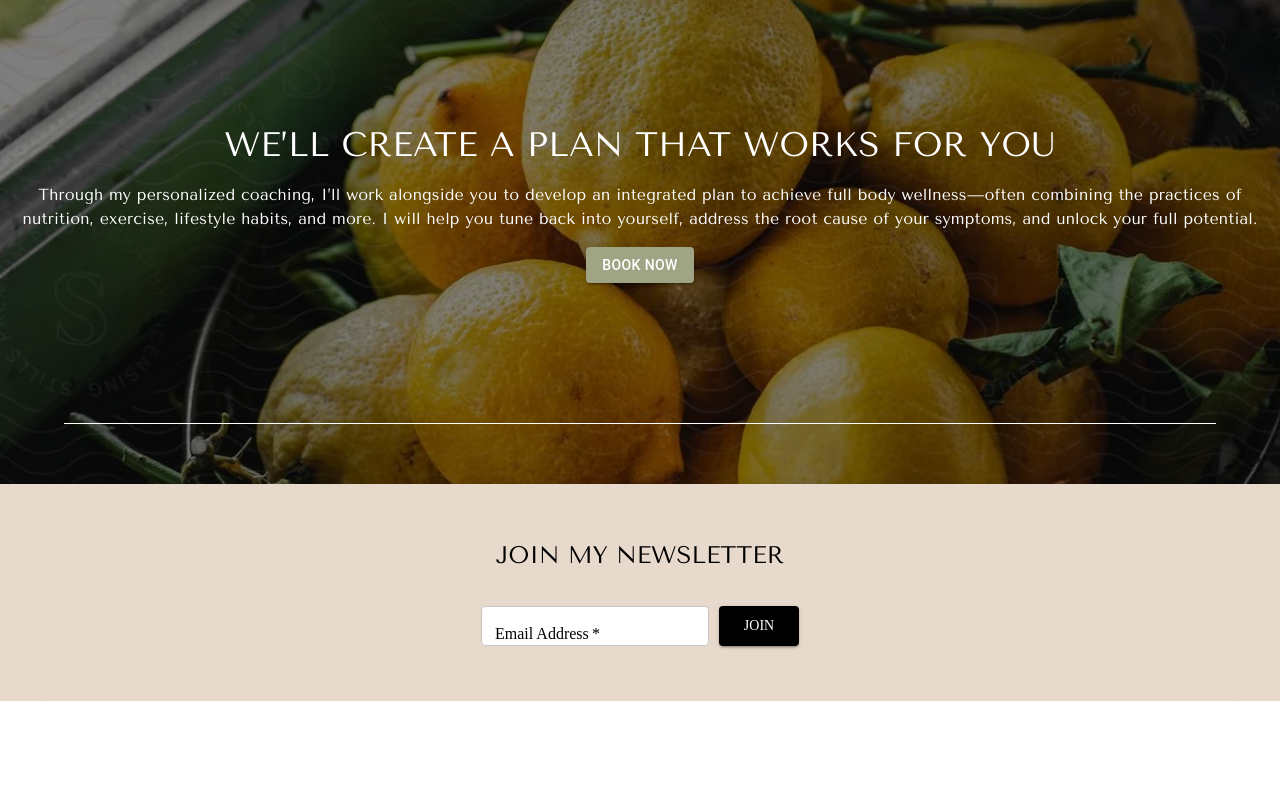
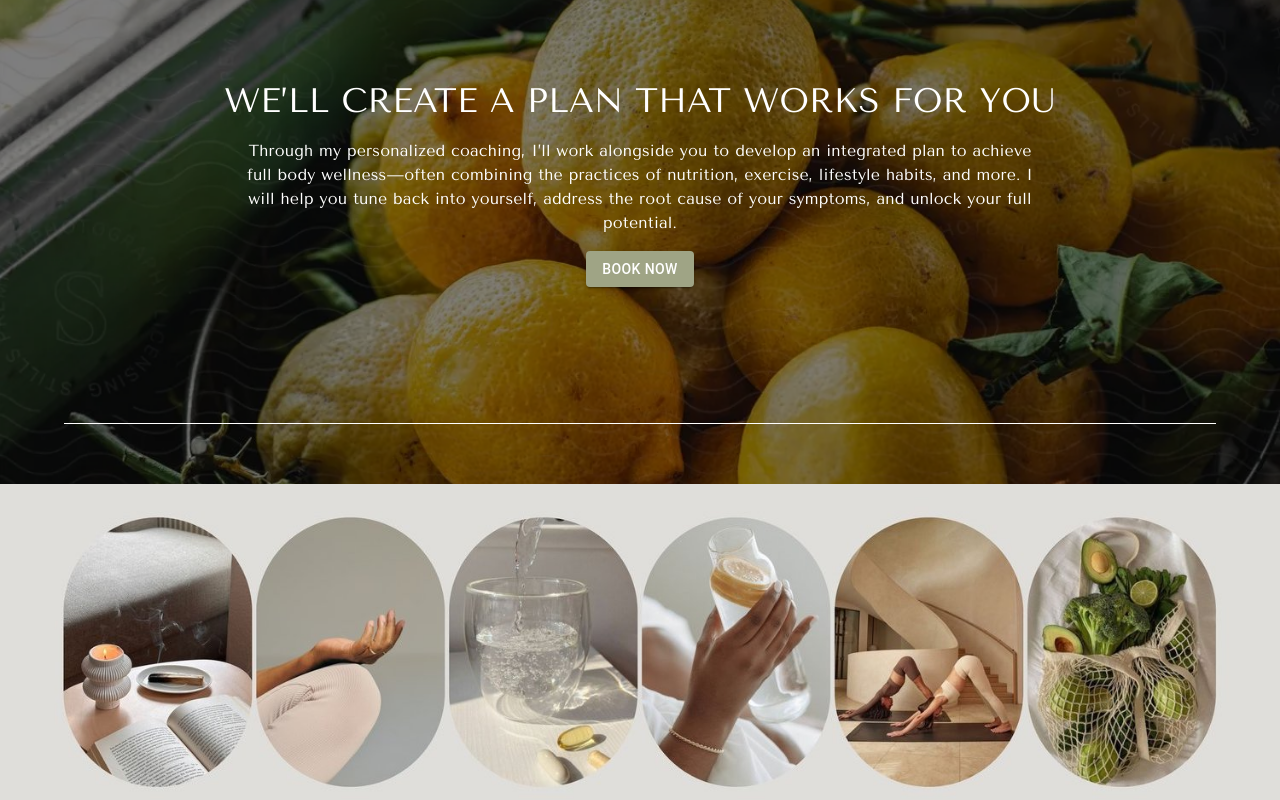
Before and after one commit to ktierney15/M-website, a React (Vite) app in the folder client/: page / in a window 1280 px wide. Shown: the part 940-1740 px from the top of the page. Before the commit the page ends 1641 px from the top, so only its background shows below. Built offline with nearby package versions, Linux system fonts and the light colour scheme.

Commit message:
made style tweaks

```diff
--- a/client/src/components/BookConsultation.jsx
+++ b/client/src/components/BookConsultation.jsx
@@ -15,7 +15,6 @@ const TextOverlay = styled(Box)({
   height: '100%',
   color: 'white',
   backgroundColor: 'rgba(0, 0, 0, 0.5)', // semi-transparent overlay
-  padding: '20px',
   textAlign: 'center',
 });
 
@@ -37,7 +36,7 @@ const WhiteLine = styled(Box)({
 
 const BookConsultation = () => {
   const sections = {
-    section3: {
+    section: {
       image: lemons,
       header: "WE’LL CREATE A PLAN THAT WORKS FOR YOU",
       text: `Through my personalized coaching, I’ll work alongside you to develop an integrated plan to achieve full body wellness—often combining the practices of nutrition, exercise, lifestyle habits, and more. I will help you tune back into yourself, address the root cause of your symptoms, and unlock your full potential.`,
@@ -45,14 +44,26 @@ const BookConsultation = () => {
   };
 
   return (
-    <FullWidthImage sx={{ backgroundImage: `url(${sections.section3.image})` }}>
+    <FullWidthImage sx={{ backgroundImage: `url(${sections.section.image})` }}>
       <TextOverlay>
         <WhiteLine style={{ top: '10%', }} />
         <Typography variant="h4" mb={2}>
-          {sections.section3.header}
+          {sections.section.header}
         </Typography>
-        <Typography variant="body1" align="center" mb={2}>
-          {sections.section3.text}
+        <Typography
+          variant="body1"
+          align="center"
+          mb={2}
+          sx={{
+            paddingLeft: 30,
+            paddingRight: 30,
+            '@media (max-width: 600px)': {
+              paddingLeft: 0,
+              paddingRight: 0,
+            },
+          }}
+        >
+          {sections.section.text}
         </Typography>
         <Button component={Link} to="/contact" variant="contained" sx={{ backgroundColor: '#9FA485', color: 'white', '&:hover': { backgroundColor: '#9FA485' } }}>Book Now</Button>
         <WhiteLine style={{ bottom: '10%' }} />
--- a/client/src/components/Footer.jsx
+++ b/client/src/components/Footer.jsx
@@ -35,7 +35,7 @@ const Footer = () => {
           <Container>
             <Typography variant="h5" style={{ color: '#000000', marginBottom: '35px' }}>JOIN MY NEWSLETTER</Typography>
             {subscribed ? (
-              <Typography variant="body1" style={{ color: '#000000' }}>Thank you for joining!</Typography>
+              <Typography variant="body1" style={{ color: '#000000' }}>Thank you! I am so excited to connect with you!</Typography>
             ) : (
               <form onSubmit={handleSubmit} style={{ display: 'flex', justifyContent: 'center', alignItems: 'center' }}>
                 <Box style={{ display: 'flex', alignItems: 'center' }}>
--- a/client/src/index.css
+++ b/client/src/index.css
@@ -5,7 +5,7 @@ body {
 
 p, h1, h2, h3, h4, h5, h6, h7 {
   font-family: "Tenor Sans" !important;
-  font-weight: 400;
+  /* font-weight: 400; */
   font-style: normal;
 }
 
--- a/client/src/pages/About.jsx
+++ b/client/src/pages/About.jsx
@@ -11,8 +11,13 @@ const About = () =>{
         <div>
              <div style={{ paddingTop: 150, color: "black" }}>
                 <Grid container spacing={3}>
-                    <Grid item xs={12} md={6} style={{ display: 'flex', justifyContent: 'center', alignItems: 'center', padding: 30 }}>
+                    {/* <Grid item xs={12} md={6} style={{ display: 'flex', justifyContent: 'center', alignItems: 'center', padding: 20 }}>
                         <img src={portrait1} alt="Michelle" style={{ width: '60%', height: 'auto', margin: 10 }} />
+                    </Grid> */}
+                    <Grid item xs={12} md={6} style={{ display: 'flex', justifyContent: 'center', alignItems: 'center', padding: 20, overflow: 'hidden' }}>
+                    <div style={{ width: '80%', height: 'auto', position: 'relative' }}>
+                        <img src={portrait1} alt="Michelle" style={{ width: '100%', height: '100%', objectFit: 'cover' }} />
+                    </div>
                     </Grid>
                     <Grid item xs={12} md={6}>
                     <div style={{ margin: 10 }}>
@@ -62,8 +67,10 @@ const About = () =>{
                     </div>
                     </Grid>
                 </Grid>
-                <Grid item xs={12} md={4}>
-                    <img src={head1} alt="head" style={{ width: '100%', height: 'auto' }} />
+                <Grid item xs={12} md={4} style={{ margin: 0, padding: 0 }}>
+                    <Box style={{ margin: 0, padding: 0 }}>
+                        <img src={head1} alt="head" style={{ width: '100%', height: 'auto', display: 'block', margin: 0, padding: 0 }} />
+                    </Box>
                 </Grid>
             </div>
         </div>
--- a/client/src/pages/Fitness.jsx
+++ b/client/src/pages/Fitness.jsx
@@ -49,7 +49,7 @@ const Fitness = () => {
                 <Grid item xs={12} md={6} display="flex" justifyContent="center" alignItems="center">
                     <Box textAlign="center">
                         <Typography variant="h4" gutterBottom>
-                            1:1 Coaching
+                            Private Fitness
                         </Typography>
                         <Typography variant="body1" gutterBottom>
                         Lorem ipsum dolor sit amet, consectetur adipiscing elit, sed do eiusmod tempor incididunt ut labore et dolore magna aliqua. Ut enim ad minim veniam, quis nostrud exercitation ullamco laboris nisi ut aliquip ex ea commodo consequat. Duis aute irure dolor in reprehenderit in voluptate velit esse cillum dolore eu fugiat nulla pariatur. Excepteur sint occaecat cupidatat non proident, sunt in culpa qui officia deserunt mollit anim id est laborum.
@@ -98,8 +98,10 @@ const Fitness = () => {
                 </TextOverlay>
             </FullWidthImage>
 
-            <Grid item xs={12} md={4}>
-                <img src={head1} alt="head" style={{ width: '100%', height: 'auto' }} />
+            <Grid item xs={12} md={4} style={{ margin: 0, padding: 0 }}>
+                <Box style={{ margin: 0, padding: 0 }}>
+                    <img src={head1} alt="head" style={{ width: '100%', height: 'auto', display: 'block', margin: 0, padding: 0 }} />
+                </Box>
             </Grid>
         </div>
     );
--- a/client/src/pages/Home.jsx
+++ b/client/src/pages/Home.jsx
@@ -8,6 +8,8 @@ import BookConsultation from '../components/BookConsultation';
 // Import local images
 import pillars from "../assets/pillars.png"
 import pose from "../assets/pose.jpeg"
+import head1 from '../assets/head1.jpeg';
+
 
 const sections = {
   section1: {
@@ -75,6 +77,11 @@ const HomePage = () => {
         <ServiceCards />
       </div>
       <BookConsultation />
+      <Grid item xs={12} md={4} style={{ margin: 0, padding: 0 }}>
+          <Box style={{ margin: 0, padding: 0 }}>
+              <img src={head1} alt="head" style={{ width: '100%', height: 'auto', display: 'block', margin: 0, padding: 0 }} />
+          </Box>
+      </Grid>
 
       {/* Image and List Section */}
       {/* <Box width="100%" p={4}>
--- a/client/src/pages/Nutrition.jsx
+++ b/client/src/pages/Nutrition.jsx
@@ -6,6 +6,7 @@ import { styled } from '@mui/system';
 // Import local images
 import pose from "../assets/pose.jpeg"
 import head1 from '../assets/head1.jpeg';
+
 
 // components
 import BookConsultation from "../components/BookConsultation"
@@ -50,6 +51,11 @@ const Nutrition = () =>{
             </div>
 
             <BookConsultation />
+            <Grid item xs={12} md={4} style={{ margin: 0, padding: 0 }}>
+                <Box style={{ margin: 0, padding: 0 }}>
+                    <img src={head1} alt="head" style={{ width: '100%', height: 'auto', display: 'block', margin: 0, padding: 0 }} />
+                </Box>
+            </Grid>
 
             {/* <Grid item xs={12} md={4}>
                 <img src={head1} alt="head" style={{ width: '100%', height: 'auto' }} />
```
Also changed, not shown: client/src/pages/Contact.jsx (+63 -154 lines).
